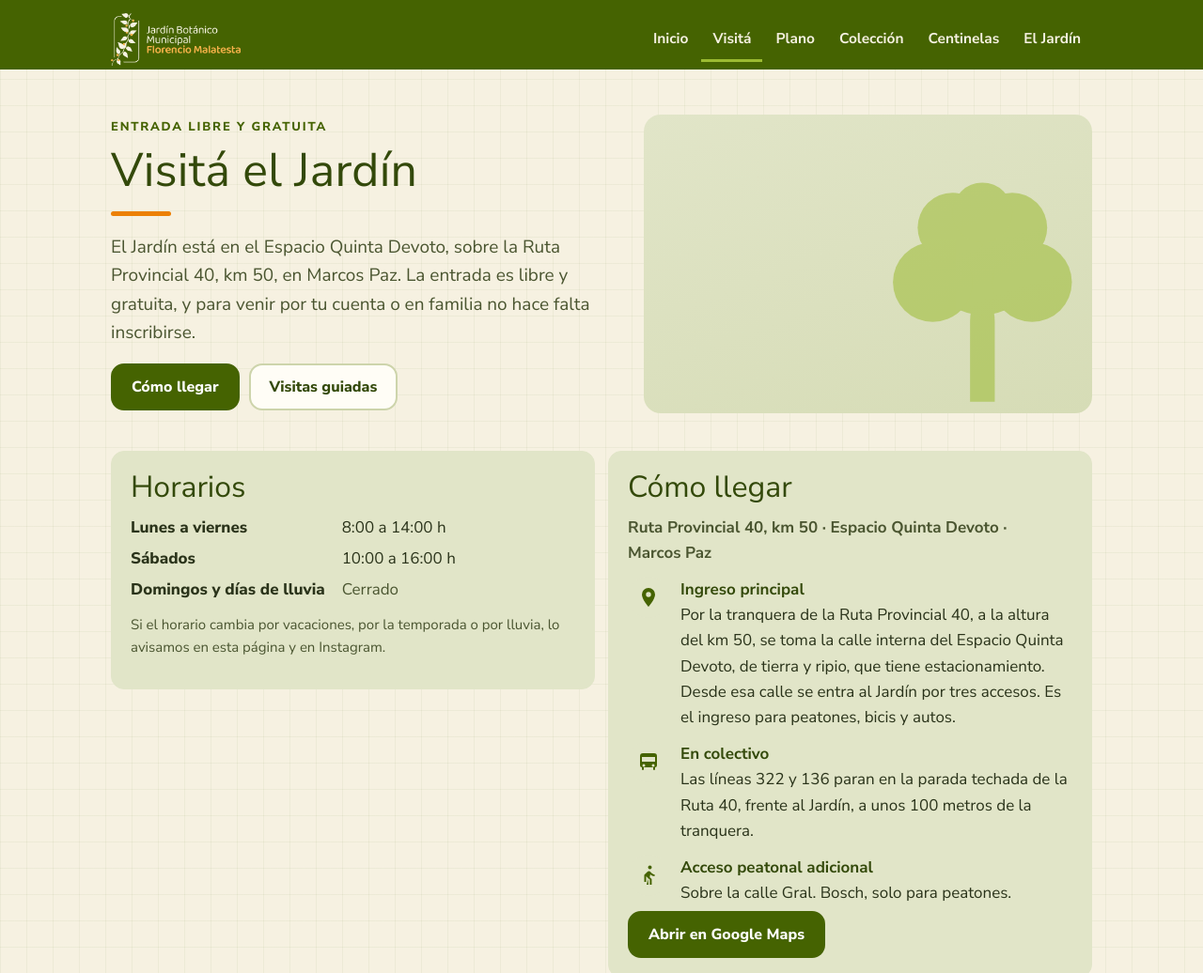
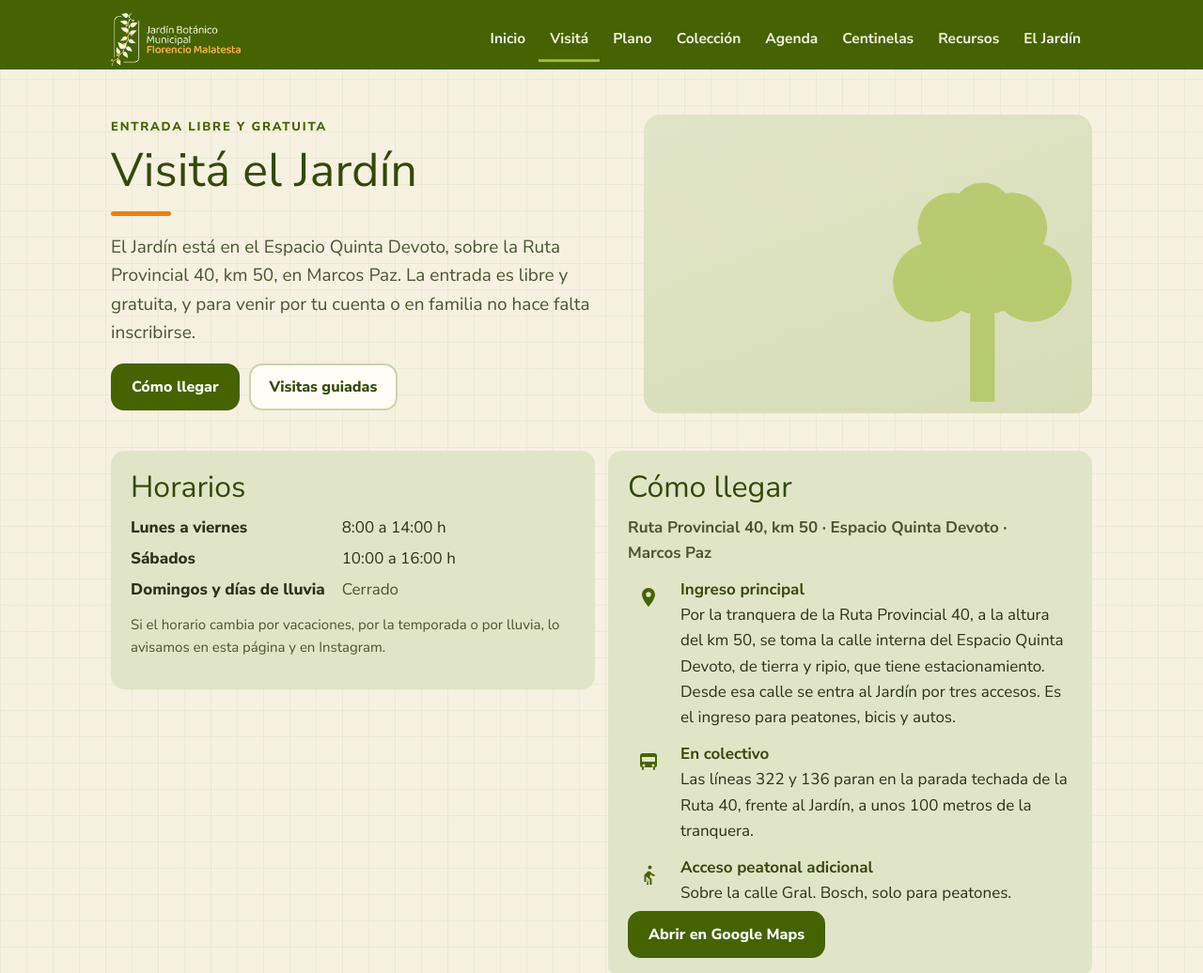
Before and after one commit to jbflormalatesta/pruebas, a plain HTML site: page visita/index.html in a window 1280 px wide. Shown: the top 1036 px of the page at 94% size. Drawn offline with Linux system fonts and the light colour scheme; a web font is replaced by a local one.

Commit message:
Paso 3 (prueba): Visitá con Agenda y Recursos en el menú

```diff
--- a/visita/index.html
+++ b/visita/index.html
@@ -27,7 +27,7 @@
   <div class="in">
     <a class="logo" href="../"><img src="../img/logo-jb.png" width="460" height="187" alt="Jardín Botánico Municipal Florencio Malatesta · Inicio"></a>
     <nav class="principal" aria-label="Secciones del sitio">
-      <ul><li><a href="../">Inicio</a></li><li><a href="../visita/" aria-current="page">Visitá</a></li><li><a href="../plano/">Plano</a></li><li><a href="../coleccion/">Colección</a></li><li><a href="../centinelas/">Centinelas</a></li><li><a href="../el-jardin/">El Jardín</a></li></ul>
+      <ul><li><a href="../">Inicio</a></li><li><a href="../visita/" aria-current="page">Visitá</a></li><li><a href="../plano/">Plano</a></li><li><a href="../coleccion/">Colección</a></li><li><a href="../agenda/">Agenda</a></li><li><a href="../centinelas/">Centinelas</a></li><li><a href="../recursos/">Recursos</a></li><li><a href="../el-jardin/">El Jardín</a></li></ul>
     </nav>
   </div>
 </header>
```
